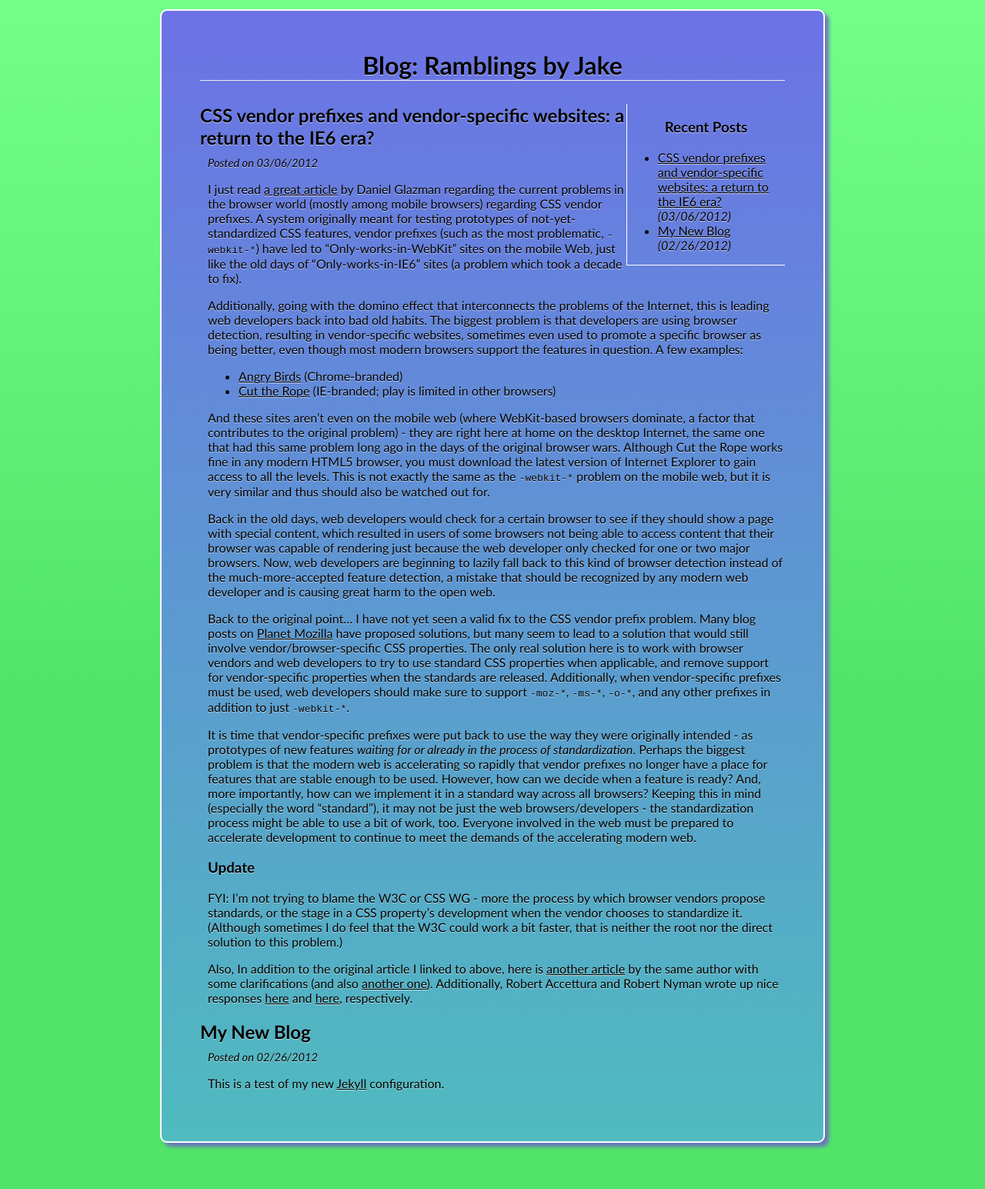
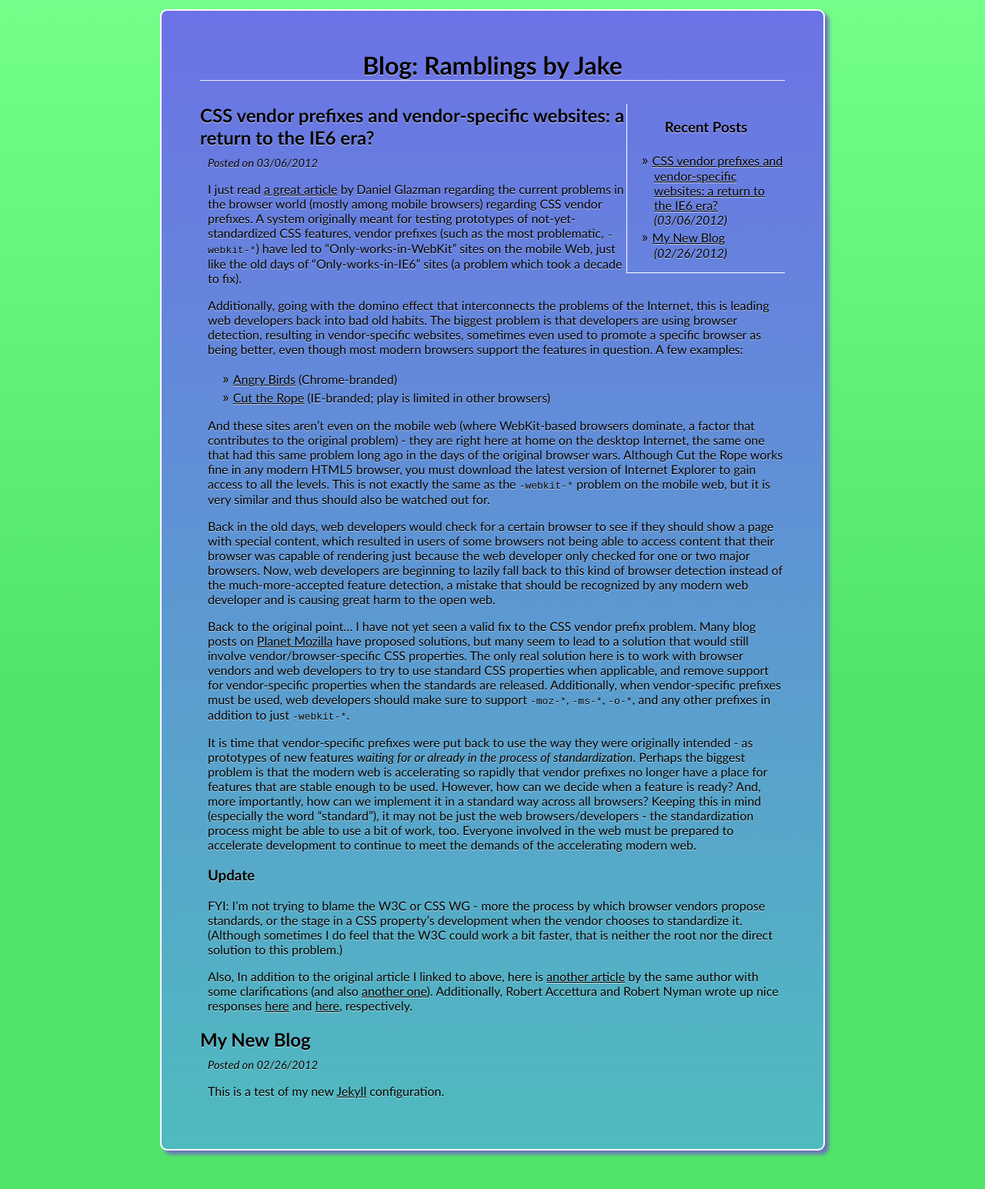
Before and after one commit to jhartz/jhartz.github.com, a Jekyll site: the page built from blog/index.html, in a window 1280 px wide. Shown: the whole page at 77% size. Built offline with Jekyll 4.4.1, drawn with Linux system fonts in a browser that asks for light colours.

Commit message:
Updated stylesheet with lots of new partially-exciting stuff
This is mostly just the results of merging the changes from the MP4
Downloader website stylesheet into this one, so we only have one central
stylesheet instead of separate ones

```diff
--- a/404.html
+++ b/404.html
@@ -14,7 +14,7 @@
 
             <h1>404 Not Found</h1>
             <p>Whoops! Nothing seems to exist at the URL you entered.</p>
-            <p>While you're pondering what to do next, enjoy this screenshot of my battery with exactly <a href="http://en.wikipedia.org/wiki/Pi" class="revealed">3 hours</a><a href="http://en.wikipedia.org/wiki/Pi#Computation_in_the_computer_age" class="revealed"> and 14 </a><a href="http://en.wikipedia.org/wiki/Millennium#Debate_over_millennium_celebrations" class="revealed">minutes</a> left:<br><img src="/404.png" alt="3:14"></p>
+            <p>While you're pondering what to do next, enjoy this screenshot of my battery with exactly <a href="http://en.wikipedia.org/wiki/Pi" class="revealed">3 hours</a><a href="http://en.wikipedia.org/wiki/Pi#Computation_in_the_computer_age" class="revealed"> and 14 </a><a href="http://en.wikipedia.org/wiki/Millennium#Debate_over_millennium_celebrations" class="revealed">minutes</a> left:<br><img src="/images/404.png" alt="3:14"></p>
         </div>
         <!--[if IE]>
         <div style="text-align: center;"><a href="http://www.mozilla.com/firefox/features/">A Better Browser</a></div>
--- a/_layouts/front.html
+++ b/_layouts/front.html
@@ -4,6 +4,9 @@
     <meta charset="utf-8">
     <title>{{ page.title | escape }}</title>{% if page.atomfeed %}
     <link rel="alternate" type="application/atom+xml" title="Ramblings by Jake &raquo; Feed" href="/blog/atom.xml">{% endif %}
+    <!--[if lt IE 9]>
+    <script src="http://html5shiv.googlecode.com/svn/trunk/html5.js"></script>
+    <![endif]-->
     <link rel="stylesheet" type="text/css" media="screen,tv,projection" href="/style.css">
 </head>
 
@@ -16,7 +19,7 @@
 {{ content }}
         </div>
         <!--[if IE]>
-        <div style="text-align: center;"><a href="http://www.mozilla.com/firefox/features/">A Better Browser</a></div>
+        <footer><a href="http://www.mozilla.com/firefox/features/">A Better Browser</a></footer>
         <![endif]-->
         <div><br><br></div>
     </td></tr></tbody>
--- a/style.css
+++ b/style.css
@@ -11,12 +11,15 @@ body {
     height: 100%;
     font-family: "Trebuchet MS", Garuda, Verdana, "Arial Rounded MT Bold", Calibri, Cambria, Arial, sans-serif;
     text-shadow: rgba(255, 255, 255, 0.597656) 0px 1px 0px;
+
     background-color: #52e469;
-    background-image: url(http://mp4downloader.mozdev.org/firstrun-bg.png);
+    background-image: url(images/bg.png);
     background-repeat: repeat-x;
-    background-image: -webkit-gradient(linear, 0% 0%, 0% 100%, from(rgb(115,255,137)), to(rgb(82,228,105)));
-    background-image: -moz-linear-gradient(100% 100% 90deg, rgb(82,228,105), rgb(115,255,137));
-    /* TODO: Opera/MS gradients (venor prefixes) */
+    background-image: -webkit-gradient(linear, left top, left bottom, from(rgb(115,255,137)), to(rgb(82,228,105)));
+    background-image: -webkit-linear-gradient(top, rgb(115,255,137), rgb(82,228,105));
+    background-image: -moz-linear-gradient(top, rgb(115,255,137), rgb(82,228,105));
+    background-image: -o-linear-gradient(top, rgb(115,255,137), rgb(82,228,105));
+    background-image: -ms-linear-gradient(top, rgb(115,255,137), rgb(82,228,105));
 }
 
 p, ul, li, article {
@@ -76,6 +79,20 @@ abbr {
     border-bottom: 1px dotted #FFFFFF;
 }
 
+ul {
+    list-style-type: none;
+    padding-left: 35px;
+}
+
+ul li {
+    text-indent: -1em;
+}
+
+ul li:before {
+    font-size: 15pt;
+    content: "\00BB \0020";
+}
+
 h1 a, h2 a, h3 a, h4 a, h5 a, h6 a {
     text-decoration: none;
 }
@@ -129,15 +146,18 @@ div#content {
     border-radius: 9px;
     -webkit-border-radius: 9px;
     -moz-border-radius: 9px;
+    box-shadow: 5px 5px 5px rgb(108,114,190);
+    -webkit-box-shadow: 5px 5px 5px rgb(108,114,190);
     -moz-box-shadow: 5px 5px 5px rgb(108,114,190);
-    -webkit-box-shadow: 5px 5px 5px rgb(108,114,190);
-    box-shadow: 5px 5px 5px rgb(108,114,190);
+
     background-color: #4fbbbf;
-    background-image: url(http://mp4downloader.mozdev.org/firstrun-fg.png);
+    background-image: url(images/fg.png);
     background-repeat: repeat-x;
-    background-image: -webkit-gradient(linear, 0% 0%, 0% 100%, from(rgb(108,114,230)), to(rgb(79,187,191)));
-    background-image: -moz-linear-gradient(100% 100% 90deg, rgb(79,187,191), rgb(108,114,230));
-    /* TODO: Opera/MS gradients (venor prefixes) */
+    background-image: -webkit-gradient(linear, left top, left bottom, from(rgb(108,114,230)), to(rgb(79,187,191)));
+    background-image: -webkit-linear-gradient(top, rgb(108,114,230), rgb(79,187,191));
+    background-image: -moz-linear-gradient(top, rgb(108,114,230), rgb(79,187,191));
+    background-image: -o-linear-gradient(top, rgb(108,114,230), rgb(79,187,191));
+    background-image: -ms-linear-gradient(top, rgb(108,114,230), rgb(79,187,191));
 }
 
 div#content.longpage {
@@ -147,6 +167,29 @@ div#content.longpage {
     max-width: 1000px;
     min-height: 100%;
     background-size: auto 115px;
+}
+
+div#content.notable {
+    margin: 20px auto;
+    background-size: auto;
+    padding: 10px 10px 5px 10px;
+    text-shadow: rgba(120, 120, 130, 0.7) 0px 1px 1px;
+    color: #FFFFFF;
+}
+
+div#content.notable h1, div#content.notable h2 {
+    text-shadow: 0pt 1pt 0pt #374683;
+}
+
+div#bodyContent {
+    margin: 10px 20px;
+}
+
+footer {
+    display: block;
+    margin: 12px 0;
+    text-align: center;
+    font-size: 9pt;
 }
 
 div.sidebar {
@@ -169,17 +212,89 @@ div.button {
     border-radius: 5px;
     -webkit-border-radius: 5px;
     -moz-border-radius: 5px;
+
     background-color: rgb(82,228,105);
-    background-image: url(http://mp4downloader.mozdev.org/firstrun-bg.png);
+    background-image: url(images/header.png);
     background-repeat: repeat-x;
-    background-image: -webkit-gradient(linear, 0% 0%, 0% 100%, from(rgb(115,255,137)), to(rgb(82,228,105)));
-    background-image: -moz-linear-gradient(100% 100% 90deg, rgb(82,228,105), rgb(115,255,137));
+    background-image: -webkit-gradient(linear, left top, left bottom, from(rgb(115,255,137)), to(rgb(82,228,105)));
+    background-image: -webkit-linear-gradient(top, rgb(115,255,137), rgb(82,228,105));
+    background-image: -moz-linear-gradient(top, rgb(115,255,137), rgb(82,228,105));
+    background-image: -o-linear-gradient(top, rgb(115,255,137), rgb(82,228,105));
+    background-image: -ms-linear-gradient(top, rgb(115,255,137), rgb(82,228,105));
 }
 
 div.button:hover {
+    box-shadow: 5px 5px 5px #ccc;
+    -webkit-box-shadow: 5px 5px 5px #ccc;
     -moz-box-shadow: 5px 5px 5px #ccc;
-    -webkit-box-shadow: 5px 5px 5px #ccc;
-    box-shadow: 5px 5px 5px #ccc;
     margin-left: -4px;
     margin-top: -4px;
 }
+
+
+
+/* For firstrun and releasenotes on MP4 Downloader */
+    header * {
+        margin: 0;
+        padding: 0;
+        border-spacing: 0;
+    }
+
+    header, h3.errorbox {
+        padding: 10px 2px;
+        border: 1px solid white;
+        background-color: #52e469;
+        background-image: url(firstrun-header.png);
+        background-repeat: repeat-x;
+        background-image: -webkit-gradient(linear, 0% 0%, 0% 100%, from(rgb(115,255,137)), to(rgb(82,228,105)));
+        background-image: -moz-linear-gradient(100% 100% 90deg, rgb(82,228,105), rgb(115,255,137));
+        -webkit-border-radius: 9px 9px;
+        -moz-border-radius: 9px 9px;
+        border-radius: 9px 9px;
+    }
+
+    h3.errorbox {
+        text-shadow: 0px 1px 0px #e5e5ee;
+        color: red;
+        padding: 10px;
+    }
+
+    header {
+        display: block;
+        text-align: center;
+        padding-top: 10px;
+        width: 60%;
+        margin: 5px auto;
+    }
+
+    header table {
+        width: 100%;
+    }
+
+    header td {
+        text-align: center;
+    }
+
+    header td a, header td a:visited, header td a:hover, header td a:active {
+        font-size: 12pt;
+        font-weight: bold;
+        text-shadow: 0px 1px 0px #e5e5ee;
+        color: #455FF5;
+        text-align: center;
+    }
+
+    .moreinfoBody {
+        background-color: #73ff89;
+        border: 2px solid #52e469;
+        -webkit-border-radius: 9px;
+        -moz-border-radius: 9px;
+        border-radius: 9px;
+        font-size: 0.92em;
+        padding: 4px;
+        text-indent: 0;
+    }
+
+    .moreinfoBodyDark {
+        background-color: #52e469;
+        border: 2px solid #73ff89;
+    }
```
Also changed, not shown: images/404.png (renamed from 404.png), images/bg.png (added), images/fg.png (added), images/header.png (added).
